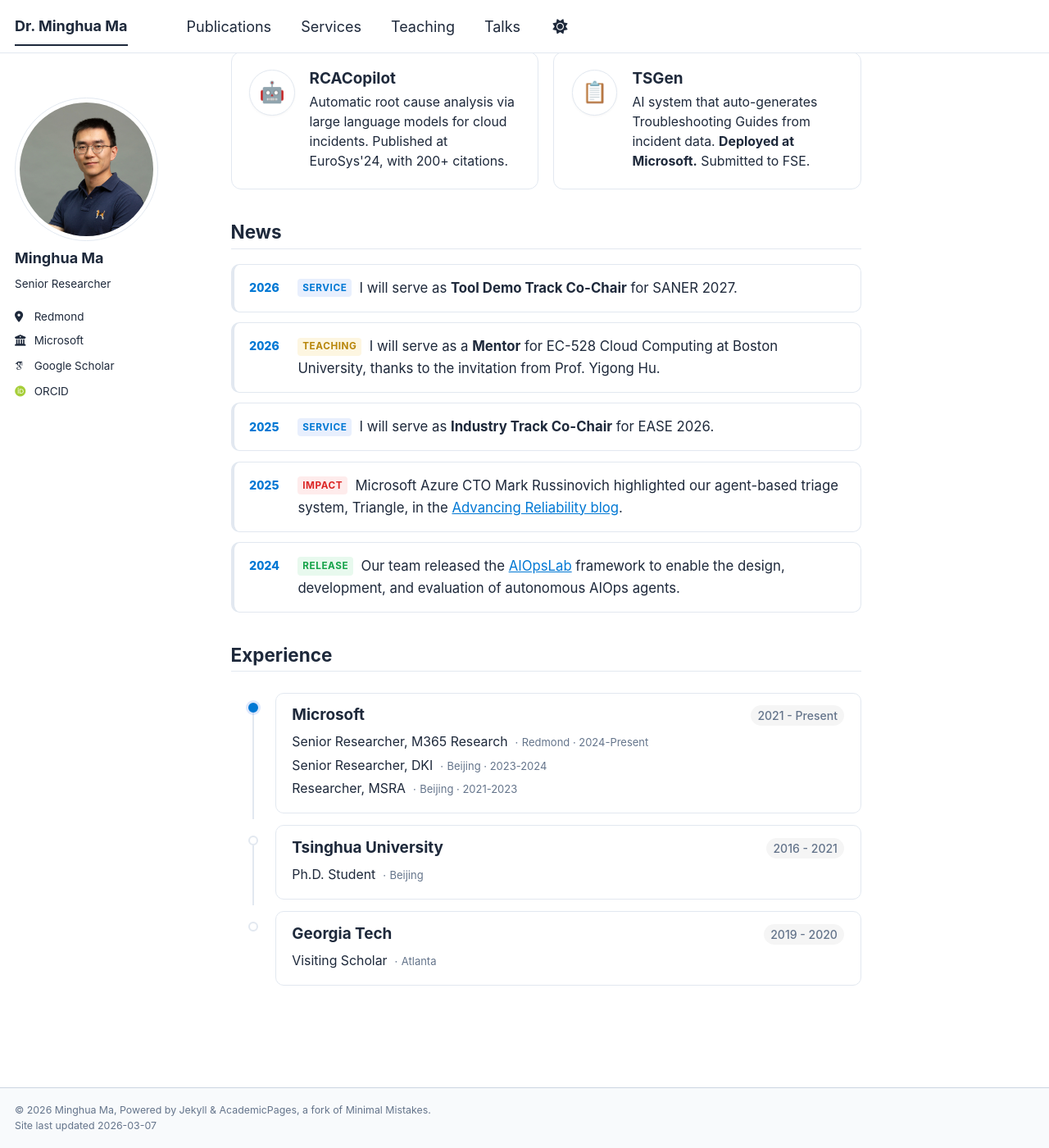
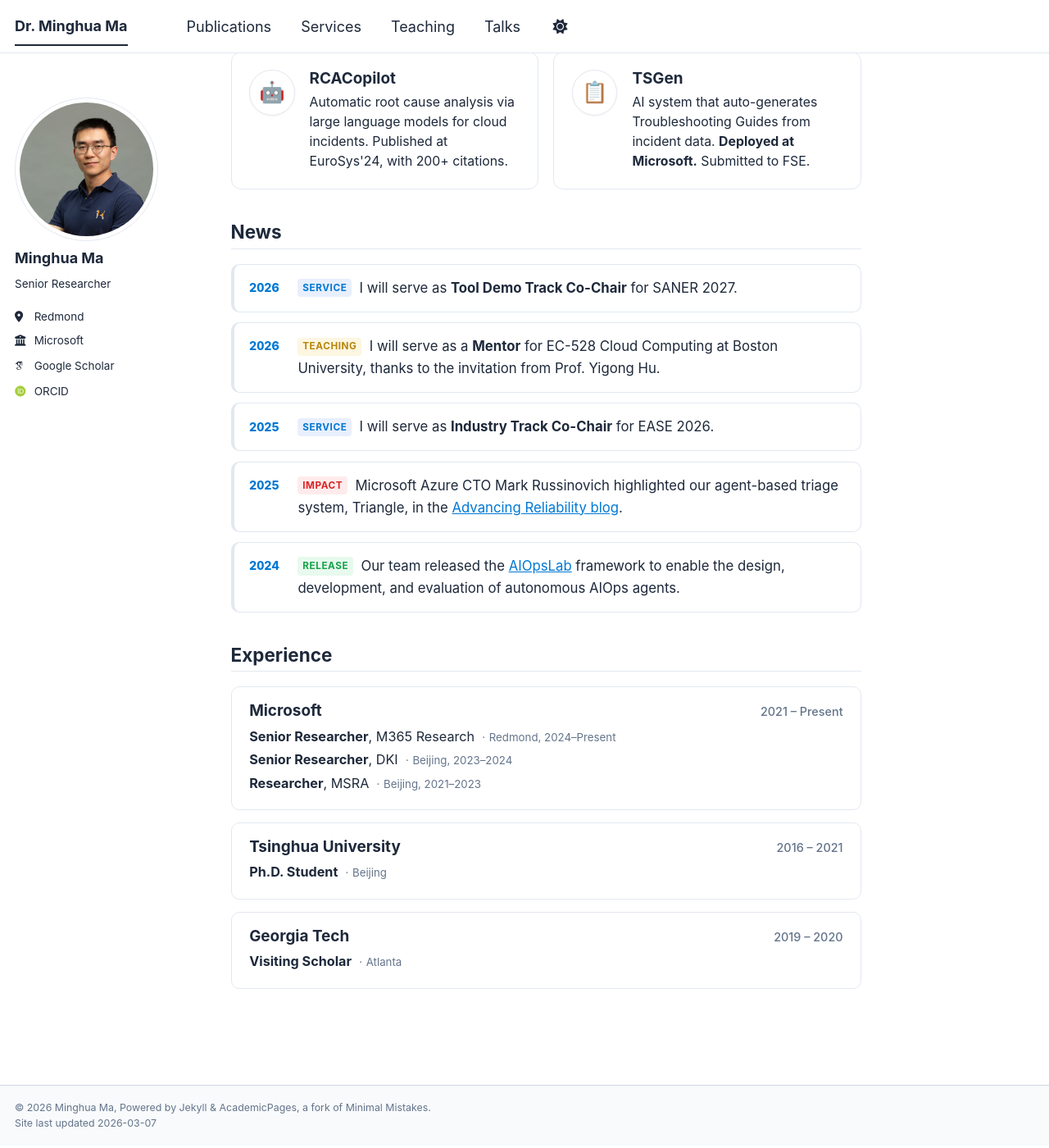
Before and after one commit to marvin233/marvin233.github.io, a Jekyll site: the page built from _pages/about.md, in a window 1280 px wide and 1400 px high, scrolled down 630 px. Shown: the whole window at 82% size. Built offline with Jekyll 4.4.1, drawn with Linux system fonts in a browser that asks for light colours; some web fonts are replaced; a script bundle is joined from its source files by our own code; library files that are not in the unit come from our copies.

Commit message:
Refactor experience section in about.md for improved layout and clarity

```diff
--- a/_pages/about.md
+++ b/_pages/about.md
@@ -88,51 +88,34 @@ redirect_from:
 
 ## Experience
 
-<div class="timeline">
-  <div class="tl-item">
-    <div class="tl-rail">
-      <div class="tl-dot active"></div>
-      <div class="tl-line"></div>
+<div class="exp-list">
+  <div class="exp-card">
+    <div class="exp-header">
+      <h3>Microsoft</h3>
+      <span class="exp-date">2021 &ndash; Present</span>
     </div>
-    <div class="tl-content">
-      <div class="tl-header">
-        <h3>Microsoft</h3>
-        <span class="tl-date">2021 - Present</span>
-      </div>
-      <div class="tl-roles">
-        <div class="tl-role">Senior Researcher, M365 Research <span class="tl-loc">Redmond &middot; 2024-Present</span></div>
-        <div class="tl-role">Senior Researcher, DKI <span class="tl-loc">Beijing &middot; 2023-2024</span></div>
-        <div class="tl-role">Researcher, MSRA <span class="tl-loc">Beijing &middot; 2021-2023</span></div>
-      </div>
+    <div class="exp-roles">
+      <div class="exp-role"><strong>Senior Researcher</strong>, M365 Research <span class="exp-loc">Redmond, 2024&ndash;Present</span></div>
+      <div class="exp-role"><strong>Senior Researcher</strong>, DKI <span class="exp-loc">Beijing, 2023&ndash;2024</span></div>
+      <div class="exp-role"><strong>Researcher</strong>, MSRA <span class="exp-loc">Beijing, 2021&ndash;2023</span></div>
     </div>
   </div>
-  <div class="tl-item">
-    <div class="tl-rail">
-      <div class="tl-dot"></div>
-      <div class="tl-line"></div>
+  <div class="exp-card">
+    <div class="exp-header">
+      <h3>Tsinghua University</h3>
+      <span class="exp-date">2016 &ndash; 2021</span>
     </div>
-    <div class="tl-content">
-      <div class="tl-header">
-        <h3>Tsinghua University</h3>
-        <span class="tl-date">2016 - 2021</span>
-      </div>
-      <div class="tl-roles">
-        <div class="tl-role">Ph.D. Student <span class="tl-loc">Beijing</span></div>
-      </div>
+    <div class="exp-roles">
+      <div class="exp-role"><strong>Ph.D. Student</strong> <span class="exp-loc">Beijing</span></div>
     </div>
   </div>
-  <div class="tl-item">
-    <div class="tl-rail">
-      <div class="tl-dot"></div>
+  <div class="exp-card">
+    <div class="exp-header">
+      <h3>Georgia Tech</h3>
+      <span class="exp-date">2019 &ndash; 2020</span>
     </div>
-    <div class="tl-content">
-      <div class="tl-header">
-        <h3>Georgia Tech</h3>
-        <span class="tl-date">2019 - 2020</span>
-      </div>
-      <div class="tl-roles">
-        <div class="tl-role">Visiting Scholar <span class="tl-loc">Atlanta</span></div>
-      </div>
+    <div class="exp-roles">
+      <div class="exp-role"><strong>Visiting Scholar</strong> <span class="exp-loc">Atlanta</span></div>
     </div>
   </div>
 </div>
--- a/assets/css/main.scss
+++ b/assets/css/main.scss
@@ -257,57 +257,16 @@ html[data-theme="dark"] {
   }
 }
 
-/* ---------- Experience Timeline ---------- */
-.timeline {
-  position: relative;
-  padding-left: 0;
-  margin: 1em 0 2em 0;
+/* ---------- Experience Cards ---------- */
+.exp-list {
   display: flex;
   flex-direction: column;
-  gap: 0;
+  gap: 0.8em;
+  margin: 1em 0 2em 0;
 }
 
-.tl-item {
-  display: flex;
-  align-items: stretch;
-  min-height: 4em;
-}
-
-.tl-rail {
-  display: flex;
-  flex-direction: column;
-  align-items: center;
-  width: 3em;
-  flex-shrink: 0;
-}
-
-.tl-dot {
-  width: 12px;
-  height: 12px;
-  border-radius: 50%;
-  border: 2.5px solid var(--global-border-color);
-  background: var(--global-bg-color);
-  flex-shrink: 0;
-  margin-top: 1.1em;
-  z-index: 1;
-
-  &.active {
-    border-color: var(--global-base-color);
-    background: var(--global-base-color);
-    box-shadow: 0 0 0 3px rgba(37, 99, 235, 0.15);
-  }
-}
-
-.tl-line {
-  flex: 1;
-  width: 2px;
-  background: var(--global-border-color);
-}
-
-.tl-content {
-  flex: 1;
-  padding: 0.8em 1.1em;
-  margin: 0.4em 0;
+.exp-card {
+  padding: 1em 1.2em;
   border: 1px solid var(--global-border-color);
   border-radius: 10px;
   background: var(--global-bg-color);
@@ -319,7 +278,7 @@ html[data-theme="dark"] {
   }
 }
 
-.tl-header {
+.exp-header {
   display: flex;
   align-items: baseline;
   justify-content: space-between;
@@ -334,32 +293,25 @@ html[data-theme="dark"] {
   }
 }
 
-.tl-date {
-  font-size: 0.78em;
+.exp-date {
+  font-size: 0.8em;
   color: var(--global-text-color-light);
   font-weight: 500;
   white-space: nowrap;
-  background: rgba(0, 0, 0, 0.04);
-  padding: 0.15em 0.6em;
-  border-radius: 999px;
 }
 
-html[data-theme="dark"] .tl-date {
-  background: rgba(255, 255, 255, 0.08);
+.exp-roles {
+  margin-top: 0.3em;
 }
 
-.tl-roles {
-  margin-top: 0.35em;
-}
-
-.tl-role {
-  font-size: 0.88em;
+.exp-role {
+  font-size: 0.9em;
   color: var(--global-text-color);
-  padding: 0.12em 0;
+  padding: 0.1em 0;
   line-height: 1.55;
 }
 
-.tl-loc {
+.exp-loc {
   font-size: 0.82em;
   color: var(--global-text-color-light);
   &::before {
@@ -382,7 +334,7 @@ html[data-theme="dark"] .tl-date {
 
 .news-card,
 .project-card,
-.tl-item {
+.exp-card {
   animation: fadeInUp 0.5s ease both;
 }
 
@@ -397,9 +349,9 @@ html[data-theme="dark"] .tl-date {
 .project-card:nth-child(3) { animation-delay: 0.2s; }
 .project-card:nth-child(4) { animation-delay: 0.25s; }
 
-.tl-item:nth-child(1) { animation-delay: 0.1s; }
-.tl-item:nth-child(2) { animation-delay: 0.2s; }
-.tl-item:nth-child(3) { animation-delay: 0.3s; }
+.exp-card:nth-child(1) { animation-delay: 0.1s; }
+.exp-card:nth-child(2) { animation-delay: 0.2s; }
+.exp-card:nth-child(3) { animation-delay: 0.3s; }
 
 /* ---------- Mobile Responsiveness ---------- */
 @media (max-width: 600px) {
@@ -407,11 +359,7 @@ html[data-theme="dark"] .tl-date {
     grid-template-columns: 1fr;
   }
 
-  .timeline {
-    padding-left: 1.6em;
-  }
-
-  .tl-header {
+  .exp-header {
     flex-direction: column;
     gap: 0.1em;
   }
```
